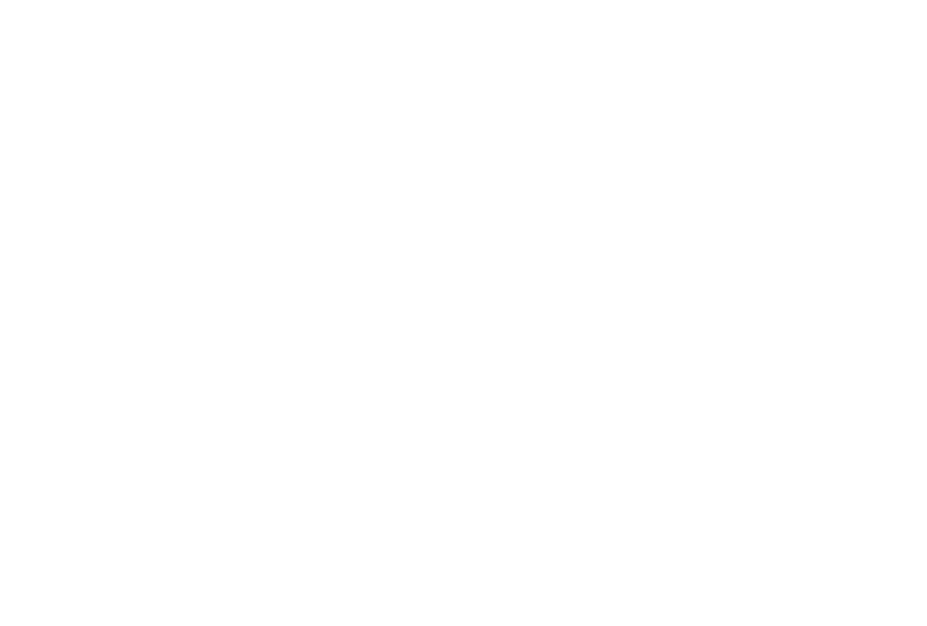
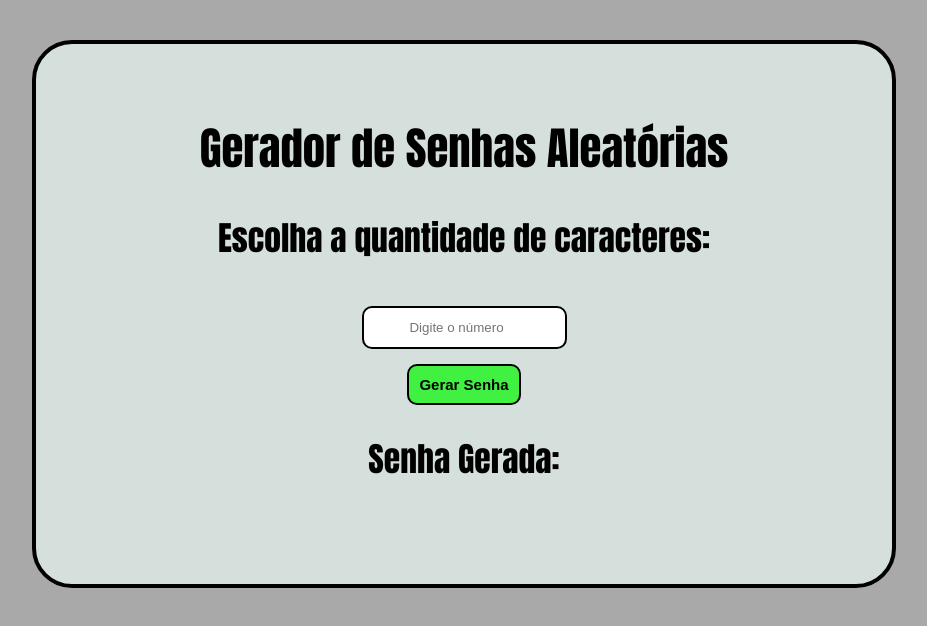
Before and after one commit to jrcarlosanto/geradorSenhas, a plain HTML site: page index.html in a window 1280 px wide. Shown: the whole page, without its empty margins (176-1103 px from the left). Drawn offline with Linux system fonts and the light colour scheme.

Commit message:
versao 1

```diff
--- a/css/style.css
+++ b/css/style.css
@@ -0,0 +1,48 @@
+body {
+    background-color: darkgrey;
+    font-size: 140%;
+    font-family: Impact, Haettenschweiler, 'Arial Narrow Bold', sans-serif;
+}
+
+main {
+    margin: 40px 200px;
+    background-color:rgb(213, 224, 220);
+    text-align: center;
+    border: 4px solid black;
+    border-radius: 40px;
+    padding-top: 40px;
+    height: 500px;
+}
+
+section {
+    margin: 10px;
+}
+
+#inputButton {
+    display: flex;
+    flex-direction: column;
+    align-items: center;
+    margin-bottom: 20px;
+}
+
+input {
+    margin: 15px;
+    padding: 12px;
+    text-align: center;
+    border: 2px solid black;
+    border-radius: 10px;
+}
+
+button {
+    padding: 10px;
+    background-color: rgb(65, 241, 65);
+    border: 2px solid black;
+    border-radius: 10px;
+    font-size: 15px;
+    font-weight: bolder;
+
+}
+
+.password {
+    visibility: var(visibility);
+}
--- a/index.html
+++ b/index.html
@@ -5,12 +5,23 @@
     <meta http-equiv="X-UA-Compatible" content="IE=edge">
     <meta name="viewport" content="width=device-width, initial-scale=1.0">
     <title>Gerador de Senhas</title>
-    <link rel="stylesheet" href="/css/style.css">
+    <link rel="stylesheet" href="css/style.css">
 </head>
 <body>
     <main>
-
+      <h1>Gerador de Senhas Aleatórias</h1>
+      <section>
+        <h2>Escolha a quantidade de caracteres:</h2>
+        <section id="inputButton" >
+          <input id="input" type="number" placeholder="Digite o número">
+          <button onclick="showPassword()" >Gerar Senha</button>
+        </section>
+      </section>
+      <section id="password">
+        <h2>Senha Gerada:</h2>
+        <h4 id="show"></h4>
+      </section>
     </main>
-  <script src="/src/script.js"></script>
+  <script src="src/script.js"></script>
 </body>
 </html>
--- a/src/script.js
+++ b/src/script.js
@@ -0,0 +1,24 @@
+let visibility = false;
+//let o = document.getElementsById("input");
+
+const generatePassword = (size) => {
+    const arrayCaracter= [];
+    let randomNumber = 0;
+    let password = '';
+    for (let index = 0; index < size; index += 1) {
+        randomNumber = Math.floor(Math.random() * 93) + 33; //33 a 126
+        arrayCaracter.push(String.fromCharCode(randomNumber));
+    }
+    password = arrayCaracter.join('');
+    return password
+};
+
+const showPassword = () => {
+    let size = parseInt(document.getElementById("input").value);
+    if(size <= 0 ){
+        return alert("Só pode números maiores que 0!");;
+    }
+    let password = generatePassword(size);
+    document.getElementById("show").innerHTML = password;
+    visibility = true;
+};
```
